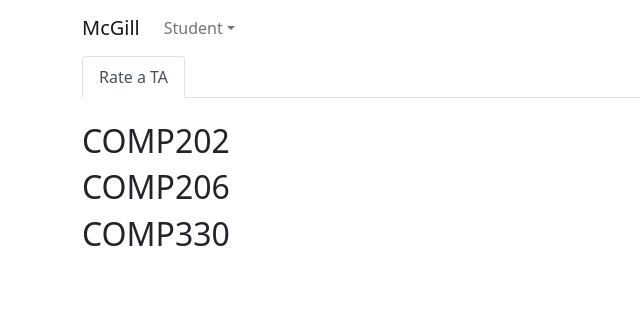
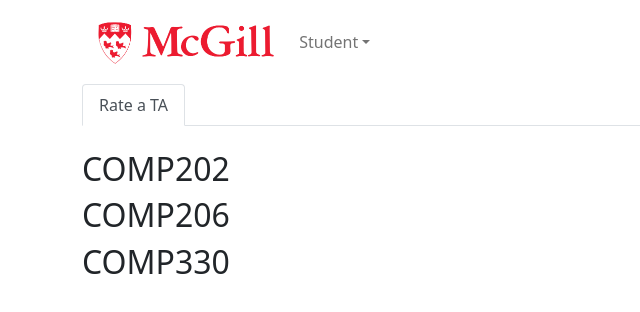
Before and after one commit to diegodofe/McGill-TA-Management, a React (Create React App) app: page /dashboard in a window 1280 px wide. Shown: the top 312 px of the page, without its empty margins (0-640 px from the left). Built offline with nearby package versions, Linux system fonts and the light colour scheme.

Commit message:
Added logo to navbar

```diff
--- a/src/pages/Dashboard.tsx
+++ b/src/pages/Dashboard.tsx
@@ -1,10 +1,18 @@
 import React, { useContext, useState } from "react";
-import { Container, Nav, Navbar, NavDropdown, Tab, Tabs } from "react-bootstrap";
+import {
+  Container,
+  Nav,
+  Navbar,
+  NavDropdown,
+  Tab,
+  Tabs,
+} from "react-bootstrap";
 import { UserContext } from "../App";
 import RateTA from "../components/tabs/student/RateTA";
 import ManageProfessors from "../components/tabs/sysop/ManageProfessors";
 import ManageStudents from "../components/tabs/sysop/ManageStudent";
 import { UserTypes } from "../enums/UserTypes";
+import logo from "../assets/images/mcgill_logo.jpg";
 
 export function Dashboard() {
   const tabsPerProfile = new Map<UserTypes, Array<string>>([
@@ -26,10 +34,14 @@
   const userProfiles: Array<UserTypes> = [UserTypes.Student, UserTypes.Sysop];
 
   // Set a default profile
-  const [currentProfile, setCurrentProfile] = useState<UserTypes>(userProfiles[0]);
+  const [currentProfile, setCurrentProfile] = useState<UserTypes>(
+    userProfiles[0]
+  );
 
   // Set the default array of tabs relative to our default profile
-  const [currentTabs, setCurrentTabs] = useState<Array<string>>(tabsPerProfile.get(currentProfile)!);
+  const [currentTabs, setCurrentTabs] = useState<Array<string>>(
+    tabsPerProfile.get(currentProfile)!
+  );
 
   // On nav bar selection, this function sets the new current profile and associated tabs.
   function handleNavClick(profile: UserTypes): void {
@@ -42,7 +54,7 @@
     <div>
       <Navbar expand="lg">
         <Container>
-          <Navbar.Brand>McGill</Navbar.Brand>
+          <img className="logo" src={logo} alt="mcgill-logo" />
           <Navbar.Toggle aria-controls="basic-navbar-nav" />
           <Navbar.Collapse id="basic-navbar-nav">
             <Nav className="me-auto">
@@ -64,7 +76,12 @@
       </Navbar>
 
       <Container>
-        <Tabs defaultActiveKey="0" transition={false} id="noanim-tab" className="mb-4">
+        <Tabs
+          defaultActiveKey="0"
+          transition={false}
+          id="noanim-tab"
+          className="mb-4"
+        >
           {currentTabs.map((currentTabName, i) => (
             <Tab key={i} eventKey={i} title={currentTabName}>
               {tabNamesToJSX.get(currentTabName)}
```
